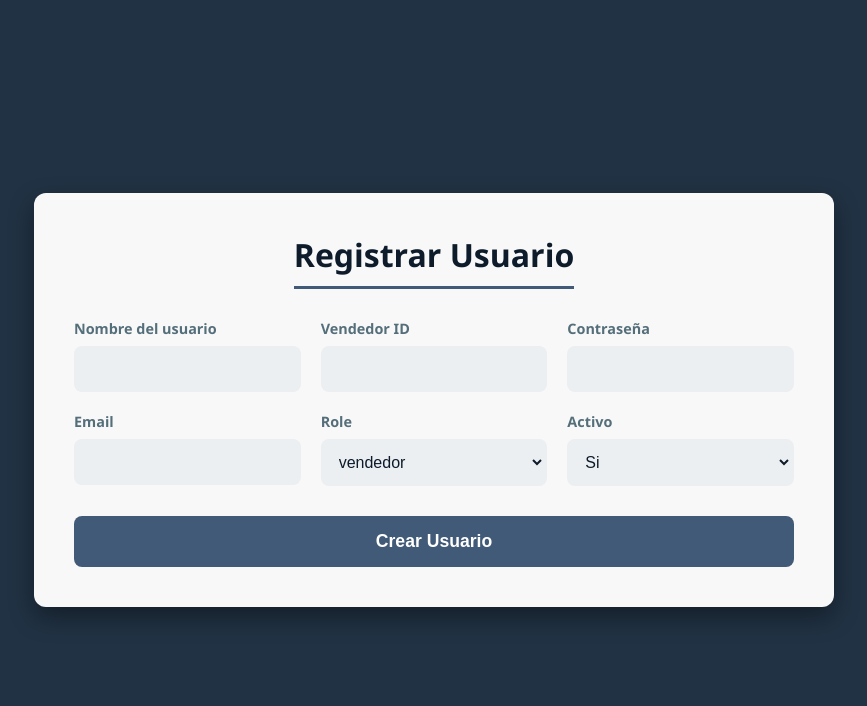
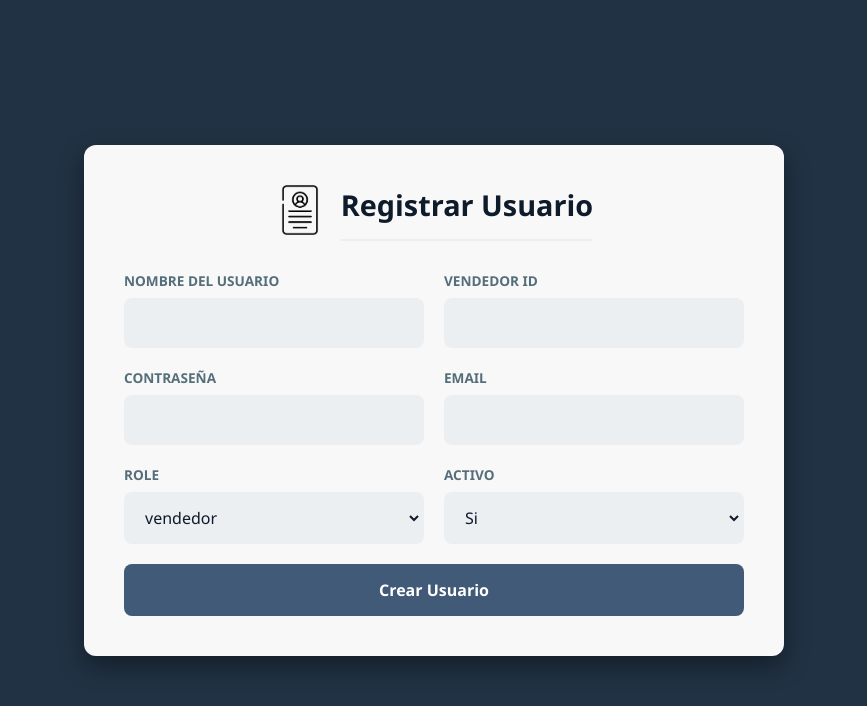
Before and after one commit to Vany1012/SistemaDeVentas, a plain HTML site: page front/registrarUsuario.html in a window 1280 px wide. Shown: the whole page, without its empty margins (206-1073 px from the left). Drawn offline with Linux system fonts and the light colour scheme; sample sign-in values are in the browser's storage.

Commit message:
intentando volver a subir cambios esteticos

```diff
--- a/front/css/crearProducto.css
+++ b/front/css/crearProducto.css
@@ -36,6 +36,18 @@ body {
     max-width: 800px;
     display: flex;
     flex-direction: column;
+}
+
+#head{
+    display: flex;
+    flex-direction: row;
+    justify-content: center;
+
+}
+
+#crearProducto {
+    height: 50px;
+    filter: brightness(0.2);
 }
 
 h2 {
--- a/front/css/devoluciones.css
+++ b/front/css/devoluciones.css
@@ -35,6 +35,17 @@ body {
     width: 100%;
 }
 
+#head{
+    display: flex;
+    flex-direction: row;
+    justify-content: center;
+}
+
+#devoluciones {
+    height: 50px;
+    filter: brightness(0.2);
+}
+
 h2,
 h3,
 h4 {
@@ -42,6 +53,7 @@ h4 {
     text-align: center;
     margin-bottom: 20px;
 }
+
 
 #venta-formulario {
     display: flex;
--- a/front/css/inventario.css
+++ b/front/css/inventario.css
@@ -47,6 +47,7 @@ body {
     align-items: center;
     gap: 15px;
 }
+
 
 #verInventario {
     height: 40px;
--- a/front/css/registrarUsuario.css
+++ b/front/css/registrarUsuario.css
@@ -33,6 +33,18 @@ body {
     padding: 40px;
     width: 100%;
     max-width: 700px;
+}
+
+#head{
+    display: flex;
+    flex-direction: row;
+    justify-content: center;
+}
+
+#usuario{
+    margin-right: 1rem;
+    height: 50px;
+    filter: brightness(0.2);
 }
 
 h2 {
--- a/front/css/ventas.css
+++ b/front/css/ventas.css
@@ -28,6 +28,18 @@ h2 {
   color: #fff;
   margin-bottom: 30px;
   font-size: 2rem;
+}
+
+#head{
+  display: flex;
+  flex-direction: row;
+  justify-content: center;
+}
+
+#ventas {
+  height: 50px;
+  filter: brightness(0.2) invert(100%);
+
 }
 
 section {
--- a/front/registrarUsuario.html
+++ b/front/registrarUsuario.html
@@ -2,8 +2,8 @@
 <html lang="es-mx">
 <head>
   <meta charset="UTF-8">
-  <title>Crear Producto</title>
-  <link rel="stylesheet" href="css/crearProducto.css">
+  <title>Registrar Usuario</title>
+  <link rel="stylesheet" href="css/registrarUsuario.css">
   <script src="./js/registrarUsuario.js" defer></script>
   <link rel="shortcut icon" href="img/favicon.ico" type="image/x-icon">
 </head>
@@ -11,7 +11,10 @@
 <body>
 <!--Contenedor principal-->
   <main class="container">
-    <h2>Registrar Usuario</h2>
+    <div id="head">
+      <img id="usuario" src="./img/registrarUsuario.png" alt="Hoja con estilo tipo curriculum">
+      <h2>Registrar Usuario</h2>
+    </div>
     <!--Formulario-->
     <form action="" id="registrarUsuario-form">
       <div class="form">
```
Also changed, not shown: front/crearProducto.html (+5 -1 lines), front/devoluciones.html (+3 -0 lines), front/inventario.html (+1 -1 lines), front/reportes.html (+1 -1 lines), front/ventas.html (+5 -1 lines).
